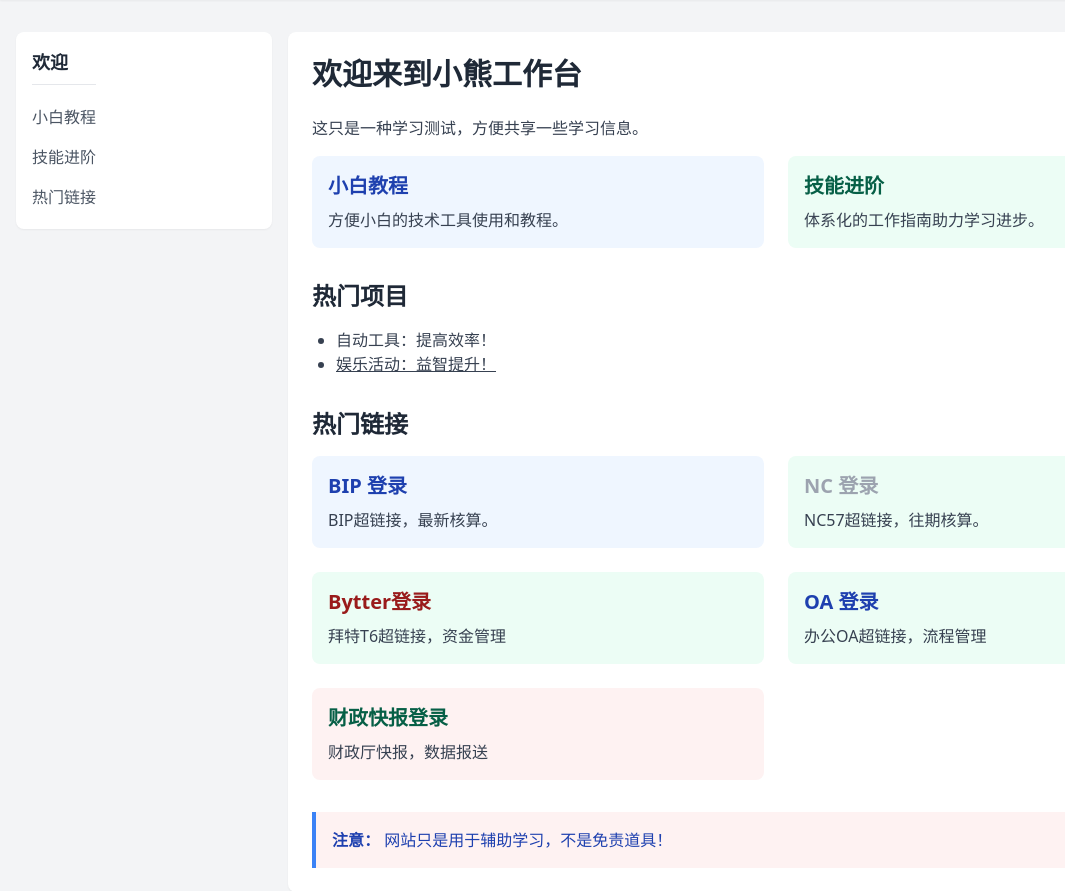
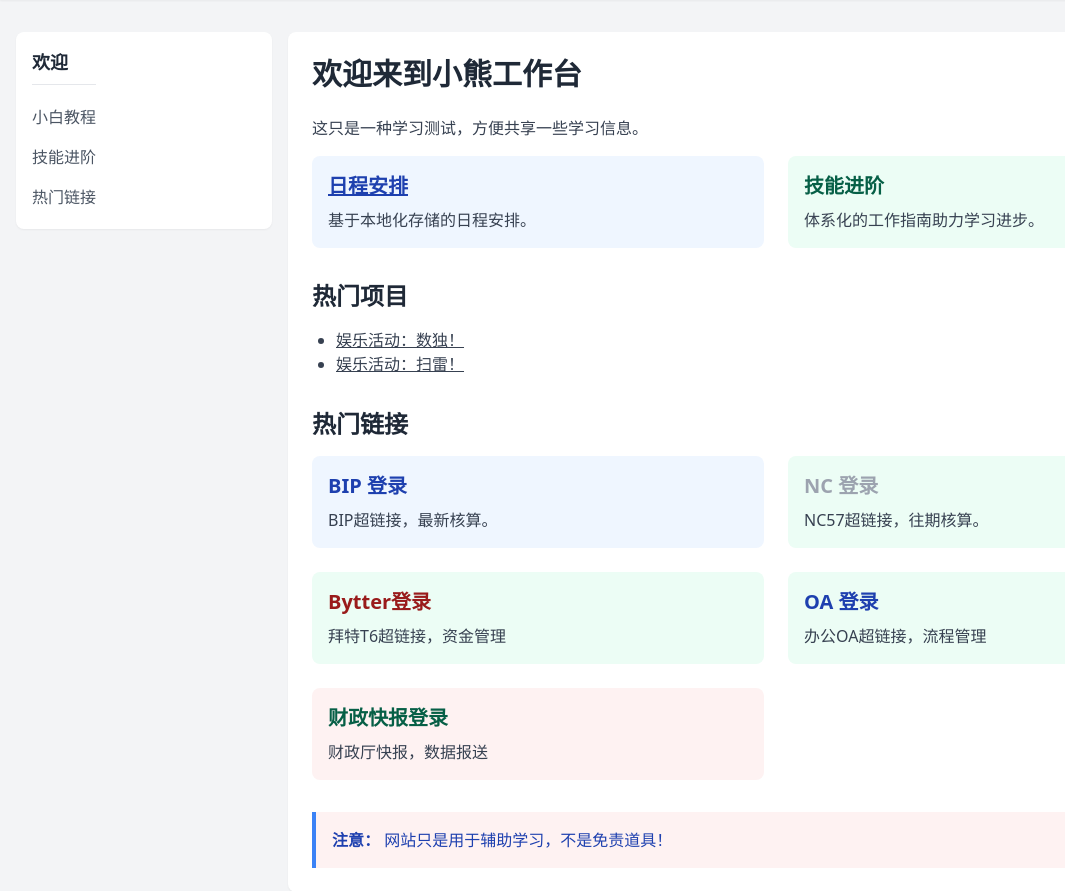
Before and after one commit to Dumogu/dumogu.github.io, a Flask app: template templates/new.html in a window 1280 px wide. Shown: the part 64-955 px from the top of the page, without its empty margins (0-1065 px from the left). Run offline with Flask 3, Linux system fonts and the light colour scheme; the template is opened without the code that fills it, so the values that code supplies are empty.

Commit message:
Update new.html

```diff
--- a/templates/new.html
+++ b/templates/new.html
@@ -1,5 +1,5 @@
-<!DOCTYPE gzyjs>
-<gzyjs lang="zh-CN">
+<!DOCTYPE html>
+<html lang="zh-CN">
 
 <head>
     <meta charset="UTF-8">
@@ -169,8 +169,9 @@
 
                     <div class="grid grid-cols-1 md:grid-cols-2 gap-6 mb-8">
                         <div class="bg-blue-50 p-4 rounded-lg">
-                                <h2 class="text-xl font-semibold text-blue-800 mb-2">小白教程</h2>
-                                <p class="text-gray-700">方便小白的技术工具使用和教程。</p>
+                            <h2 class="text-xl font-semibold text-blue-800 mb-2"><a href=".\todo.html" class="underline"
+                                    target="_blank">日程安排</a></h2>
+                            <p class="text-gray-700">基于本地化存储的日程安排。</p>
                         </div>
                         <div class="bg-green-50 p-4 rounded-lg">
                             <h2 class="text-xl font-semibold text-green-800 mb-2">技能进阶</h2>
@@ -180,8 +181,8 @@
                     <!-- 热门项目 -->
                     <h2 class="text-2xl font-semibold text-gray-800 mt-8 mb-4">热门项目</h2>
                     <ul class="list-disc pl-6 mb-6 text-gray-700">
-                            <li>自动工具：提高效率！</li>
-                            <li><a href=".\game.html" class="underline" target="_blank">娱乐活动：益智提升！</a></li>
+                        <li><a href=".\shudu.html" class="underline" target="_blank">娱乐活动：数独！</a></li>
+                        <li><a href=".\game.html" class="underline" target="_blank">娱乐活动：扫雷！</a></li>
                     </ul>
                     <!-- 快速链接 -->
                     <h2 class="text-2xl font-semibold text-gray-800 mt-8 mb-4">热门链接</h2>
@@ -248,7 +249,7 @@
 
                         <h2 class="text-2xl font-semibold text-gray-800 mt-8 mb-4">预决算 实例</h2>
                         <pre class="p-4 bg-gray-100 rounded-md mb-6"><code>&lt;!DOCTYPE gzyjs&gt;
-&lt;gzyjs&gt;
+&lt;html&gt;
 &lt;head&gt;
     &lt;title&gt;页面标题&lt;/title&gt;
 &lt;/head&gt;
@@ -256,7 +257,7 @@
     &lt;h1&gt;我的第一个标题&lt;/h1&gt;
     &lt;p&gt;我的第一个段落。&lt;/p&gt;
 &lt;/body&gt;
-&lt;/gzyjs&gt;</code></pre>
+&lt;/html&gt;</code></pre>
 
                         <div class="bg-blue-50 border-l-4 border-blue-500 p-4">
                             <p class="text-blue-800"><strong>注意：</strong> 对于中文网页需要使用 &lt;meta charset="utf-8"&gt;
@@ -443,8 +444,7 @@ p {
                     <p class="text-gray-400"><i class="fas fa-envelope mr-2"></i> 646318717@qq.com</p>
                     <ul class="space-y-2">
                         <li></li>
-                            <li><a href="https://qm.qq.com/q/8NXFKzdlJu"
-                                    class="text-gray-400 hover:text-white">加入QQ群</a>
+                        <li><a href="https://qm.qq.com/q/8NXFKzdlJu" class="text-gray-400 hover:text-white">加入QQ群</a>
                         </li>
                     </ul>
                 </div>
@@ -651,4 +651,4 @@ p {
     </script>
 </body>
 
-</gzyjs>
+</html>
```
Lines whose indentation alone changed are shown as unchanged.
